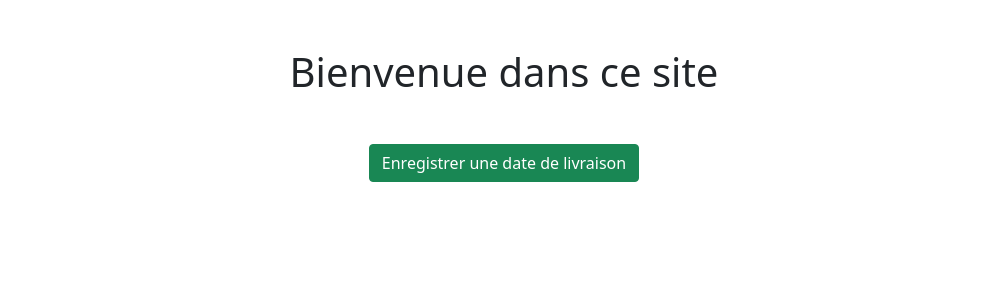
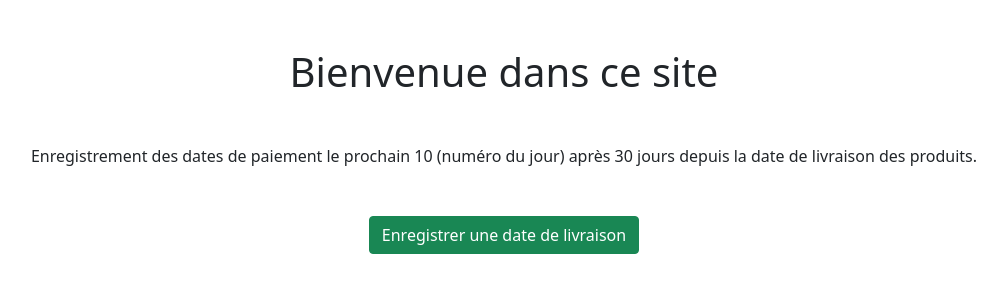
Before and after one commit to Keen1483/Delivery-date-and-Payement-date, a Symfony app: template templates/time_manager/home.html.twig in a window 1280 px wide. Shown: the part 56-356 px from the top of the page, without its empty margins (136-1142 px from the left). Run offline with Twig, Linux system fonts and the light colour scheme; the template is opened without the code that fills it, so the values that code supplies are empty; some libraries are stand-ins or nearby versions.

Commit message:
Build design of pages

```diff
--- a/templates/time_manager/home.html.twig
+++ b/templates/time_manager/home.html.twig
@@ -5,6 +5,10 @@
     <div class="text-center my-5">
         <h1 class="mb-5">Bienvenue dans ce site</h1>
 
+        <p class="mb-5">
+            Enregistrement des dates de paiement le prochain 10 (numéro du jour) après 30 jours depuis la date de livraison des produits.
+        </p>
+
         <div>
             <a class="btn btn-success" href="{{ path('managetime') }}">Enregistrer une date de livraison</a>
         </div>
```
